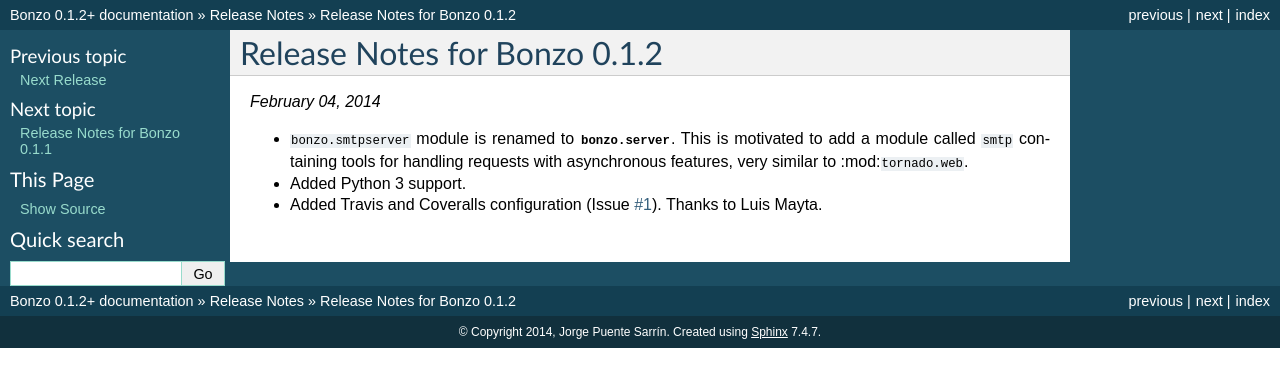
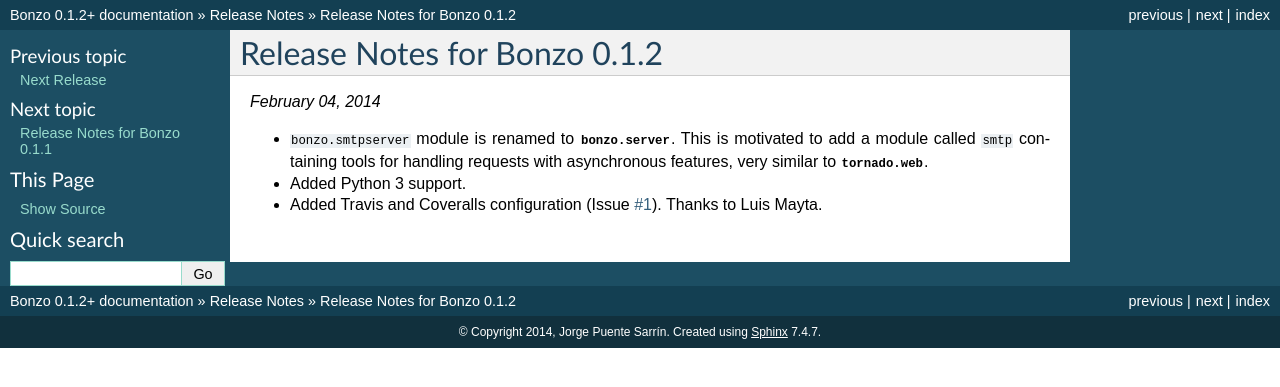
Before and after one commit to puentesarrin/bonzo, a Sphinx documentation site: the page built from docs/releases/0.1.2.rst, in a window 1280 px wide. Shown: the top 387 px of the page. Built offline with Sphinx 7.4.7, drawn with Linux system fonts in a browser that asks for light colours.

Commit message:
Fixed markup error.

```diff
--- a/docs/releases/0.1.2.rst
+++ b/docs/releases/0.1.2.rst
@@ -5,7 +5,7 @@
 
 - ``bonzo.smtpserver`` module is renamed to :mod:`bonzo.server`. This is
   motivated to add a module called ``smtp`` containing tools for handling
-  requests with asynchronous features, very similar to :mod:``tornado.web``.
+  requests with asynchronous features, very similar to :mod:`tornado.web`.
 - Added Python 3 support.
 - Added Travis and Coveralls configuration (Issue :issue:`#1 <1>`). Thanks to
   Luis Mayta.
```
